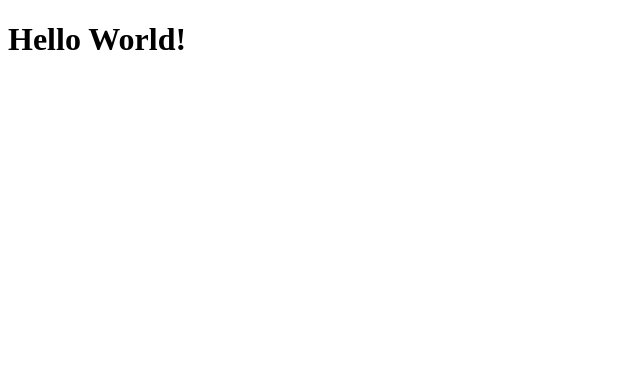
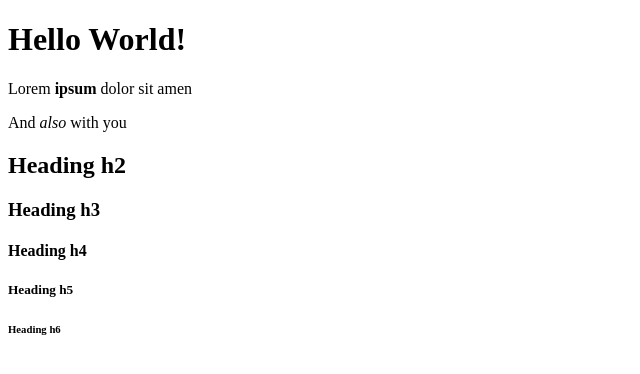
Before and after one commit to billwhert/my_first_website, a plain HTML site: page index.html in a window 1280 px wide. Shown: the whole page, without its empty margins (0-640 px from the left). Drawn offline with Linux system fonts and the light colour scheme.

Commit message:
Edited index and add styles

```diff
--- a/index.html
+++ b/index.html
@@ -1,10 +1,19 @@
 <!DOCTYPE html>
 <html lang="en">
   <head>
-    <meta charset="UTF-8" />
+    <meta charset="UTF-8">
     <title>My First Website</title>
   </head>
   <body>
+    <!--Here is a comment for myself to test-->
     <h1>Hello World!</h1>
+    <!--The strong and em tags below are tests for symanteic highlighting-->
+    <p>Lorem <strong>ipsum </strong> dolor sit amen</p>
+    <p>And <em>also</em> with you</p>
+    <h2>Heading h2</h2>
+    <h3>Heading h3</h3>
+    <h4>Heading h4</h4>
+    <h5>Heading h5</h5>
+    <h6>Heading h6</h6>
   </body>
 </html>
```
Also changed, not shown: styles.css (added).
